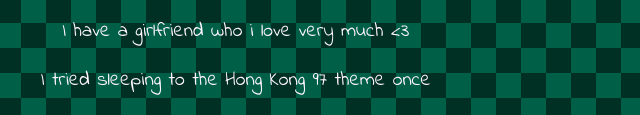
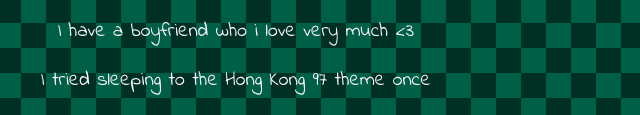
Before and after one commit to Jemmy32x/jemmysite, a plain HTML site: page about.html in a window 1280 px wide. Shown: the part 1427-1542 px from the top of the page, 404-1044 px from the left. Drawn offline with Linux system fonts and the light colour scheme.

Commit message:
Update about.html

```diff
--- a/about.html
+++ b/about.html
@@ -44,7 +44,7 @@ a{
 <p>My zodiac sign is Taurus</p>
 <p>I have a 100% save file in Rayman Origins here's proof</p>
 <img src="toldyou.png" width=480 height=270>
-<p>I have a girlfriend who i love very much <3</p>
+<p>I have a boyfriend who i love very much <3</p>
 <p>I tried sleeping to the Hong Kong 97 theme once</p>
 </center>
 </main>
```
